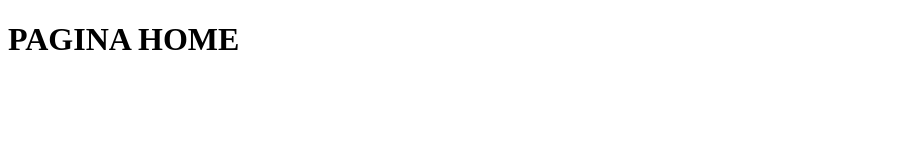
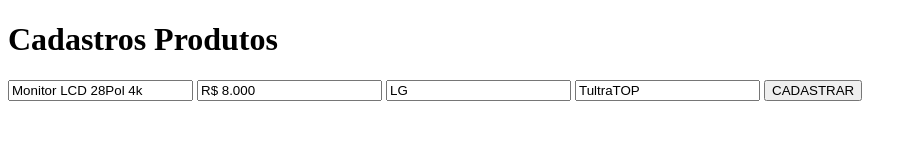
Before and after one commit to thiagocghc/teste_projetopi, a plain HTML site: page home.html in a window 1280 px wide. Shown: the whole page, without its empty margins (0-917 px from the left). Drawn offline with Linux system fonts and the light colour scheme.

Commit message:
nova pagina da Beatriz, cadastro dos produtos OK

```diff
--- a/home.html
+++ b/home.html
@@ -6,6 +6,17 @@
     <title>Document</title>
 </head>
 <body>
-    <h1> PAGINA HOME </h1>
+    <h1> Cadastros Produtos </h1>
+
+
+
+    <form>
+        <input type="text" id="nome" value="Monitor LCD 28Pol 4k">
+        <input type="text" id="nome" value="R$ 8.000">
+        <input type="text" id="nome" value="LG">
+        <input type="text" id="nome" value="TultraTOP">
+
+        <input type="button" value="CADASTRAR">
+    </form>
 </body>
 </html>
```
